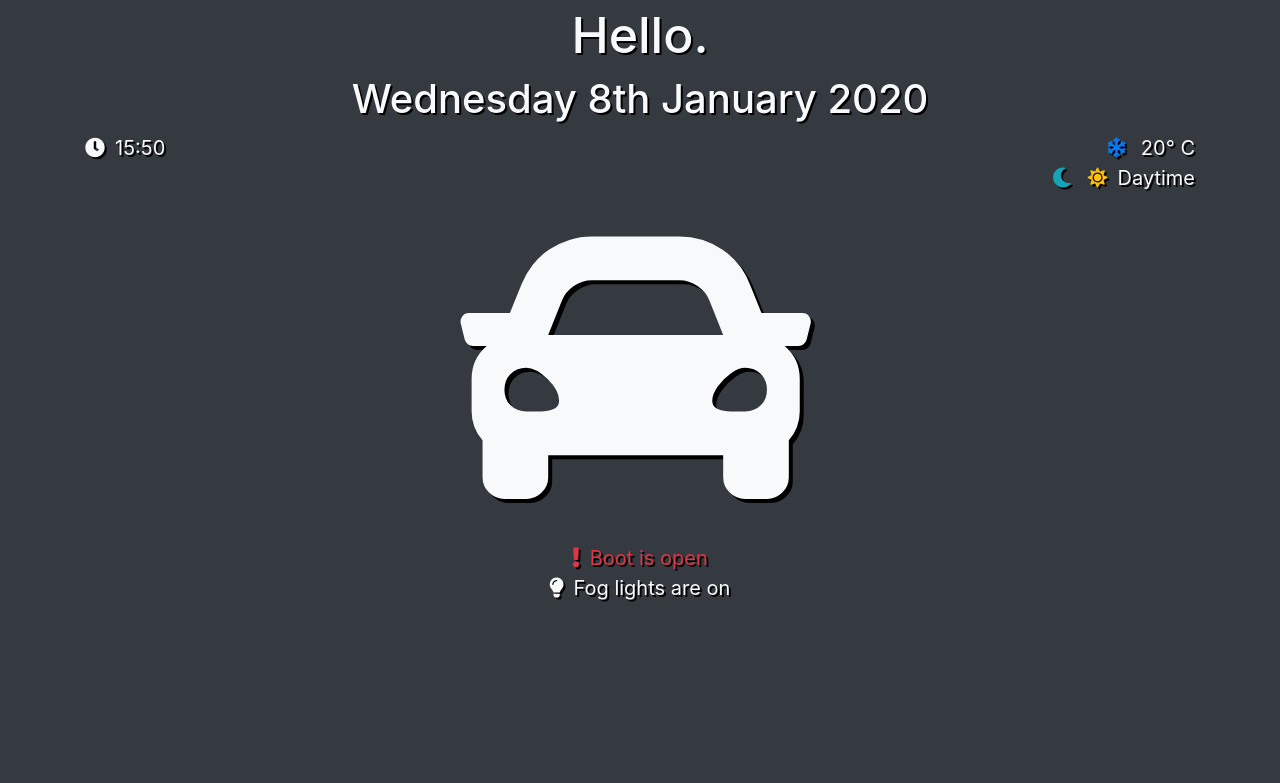
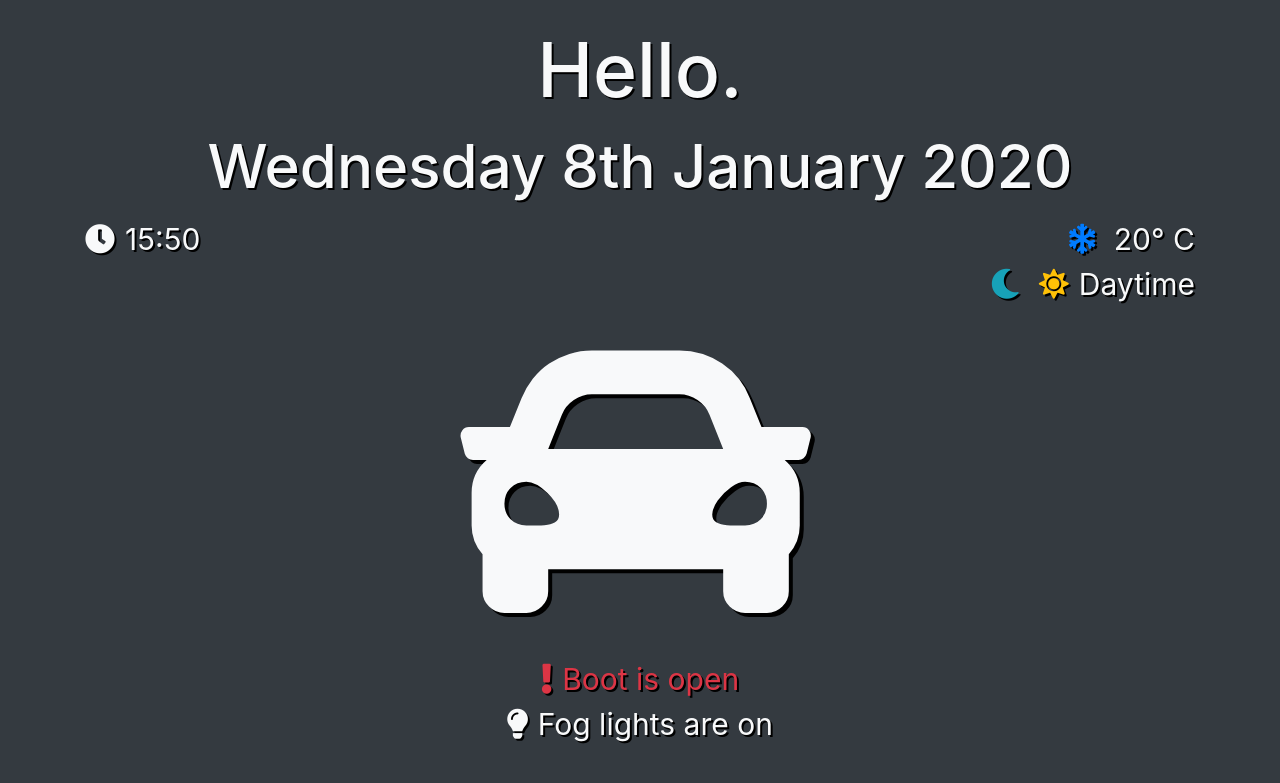
Before and after one commit to CoburnJoe/Pi-Car, a Flask app: template Pi_Car/templates/main.html in a window 1280 px wide. Shown: the top 783 px of the page. Run offline with Flask 2, Linux system fonts and the light colour scheme; the template is opened without the code that fills it, so the values that code supplies are empty; some libraries are stand-ins or nearby versions.

Commit message:
Pi styling updates

```diff
--- a/Pi_Car/static/css/style.css
+++ b/Pi_Car/static/css/style.css
@@ -1,13 +1,13 @@
 html,
 body {
-	font-size: 20px;
+	font-size: 30px;
 	background-color: var(--gray-dark);
 	text-shadow: 2px 2px #000000;
 	cursor: none;
 }
 
 html {
-    padding: 5px;
+    padding: 25px;
 }
 
 i {
```
